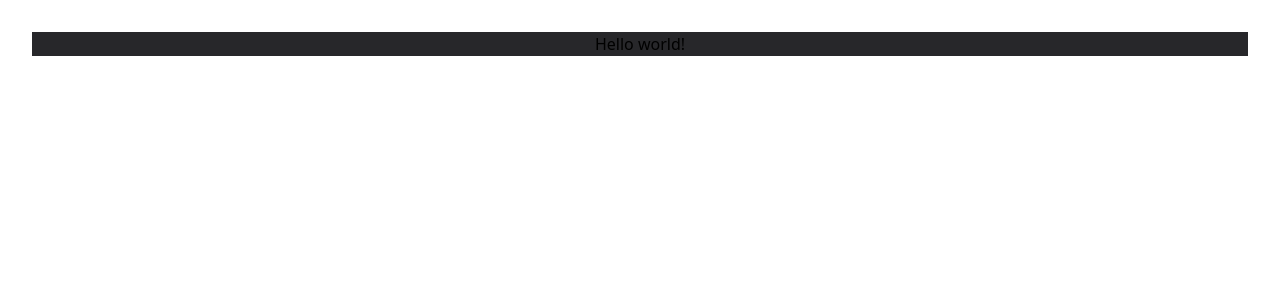
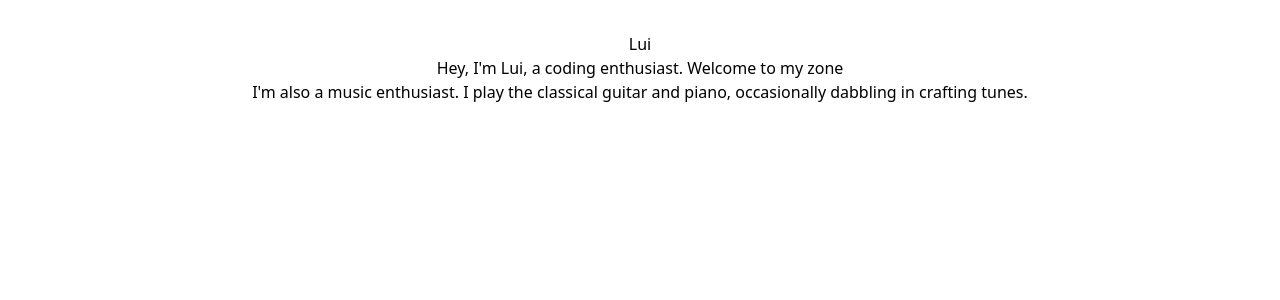
Before and after one commit to lui-coding/blog, a React (Vite) app: page / in a window 1280 px wide. Shown: the top 300 px of the page. Built offline with nearby package versions, Linux system fonts and the light colour scheme.

Commit message:
feat:add simple router

```diff
--- a/src/App.tsx
+++ b/src/App.tsx
@@ -1,5 +1,7 @@
+import { RouterProvider } from "react-router-dom";
 import "./App.css";
+import router from "./route";
 
 export default function App() {
-  return <h1 className="bg-zinc-800 flex-1">Hello world!</h1>;
+  return <RouterProvider router={router} />;
 }
--- /dev/null
+++ b/src/pages/About.tsx
@@ -0,0 +1,13 @@
+export default function About() {
+  return (
+    <>
+      <article>
+        <h1>Lui</h1>
+        <p>{`Hey, I'm Lui, a coding enthusiast. Welcome to my zone`}</p>
+        <p>
+          {`I'm also a music enthusiast. I play the classical guitar and piano, occasionally dabbling in crafting tunes.`}
+        </p>
+      </article>
+    </>
+  );
+}
--- /dev/null
+++ b/src/pages/Blogs.tsx
@@ -0,0 +1,7 @@
+export default function Blogs() {
+  return (
+    <>
+      blog list
+    </>
+  );
+}
--- /dev/null
+++ b/src/pages/Music.tsx
@@ -0,0 +1,7 @@
+export default function Music() {
+  return (
+    <>
+      music
+    </>
+  );
+}
--- /dev/null
+++ b/src/route.tsx
@@ -0,0 +1,25 @@
+import { createBrowserRouter } from "react-router-dom";
+import About from "./pages/About";
+import Blogs from "./pages/Blogs";
+import Music from "./pages/Music";
+const router = createBrowserRouter([
+  {
+    path: "/",
+    children: [
+      {
+        index: true,
+        element: <About />,
+      },
+      {
+        path: "blogs",
+        element: <Blogs />,
+      },
+      {
+        path: "music",
+        element: <Music />,
+      },
+    ],
+  },
+]);
+
+export default router;
```
